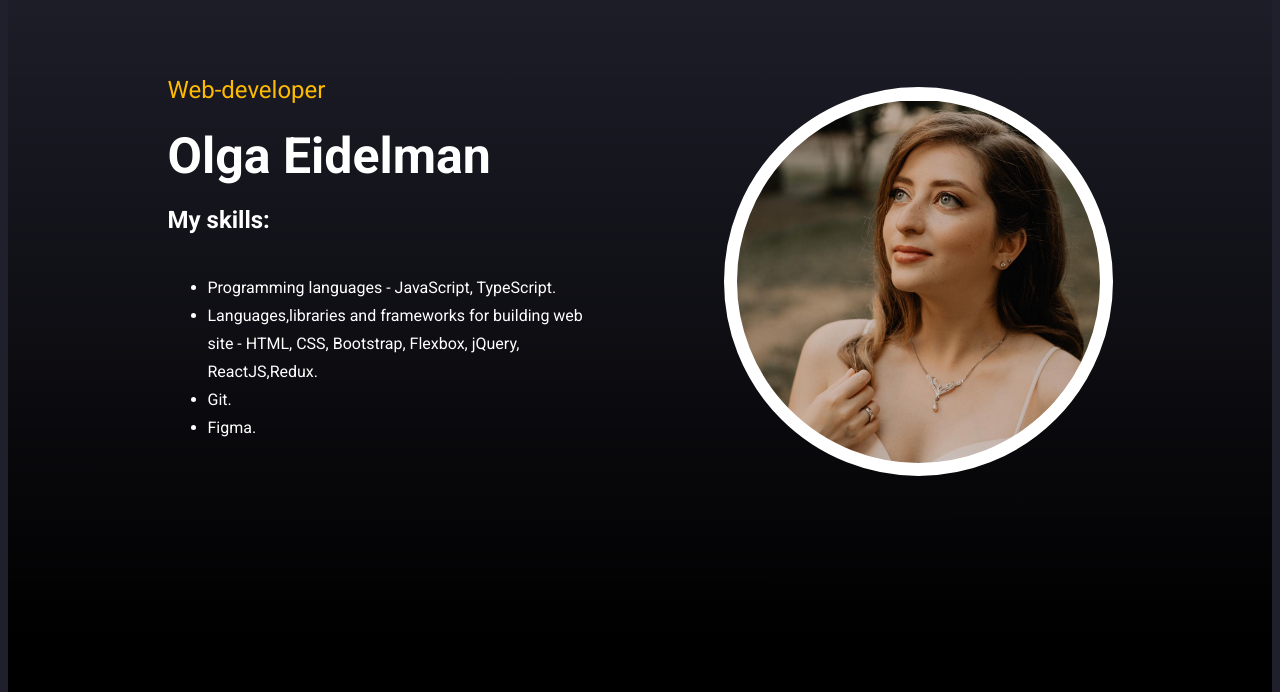
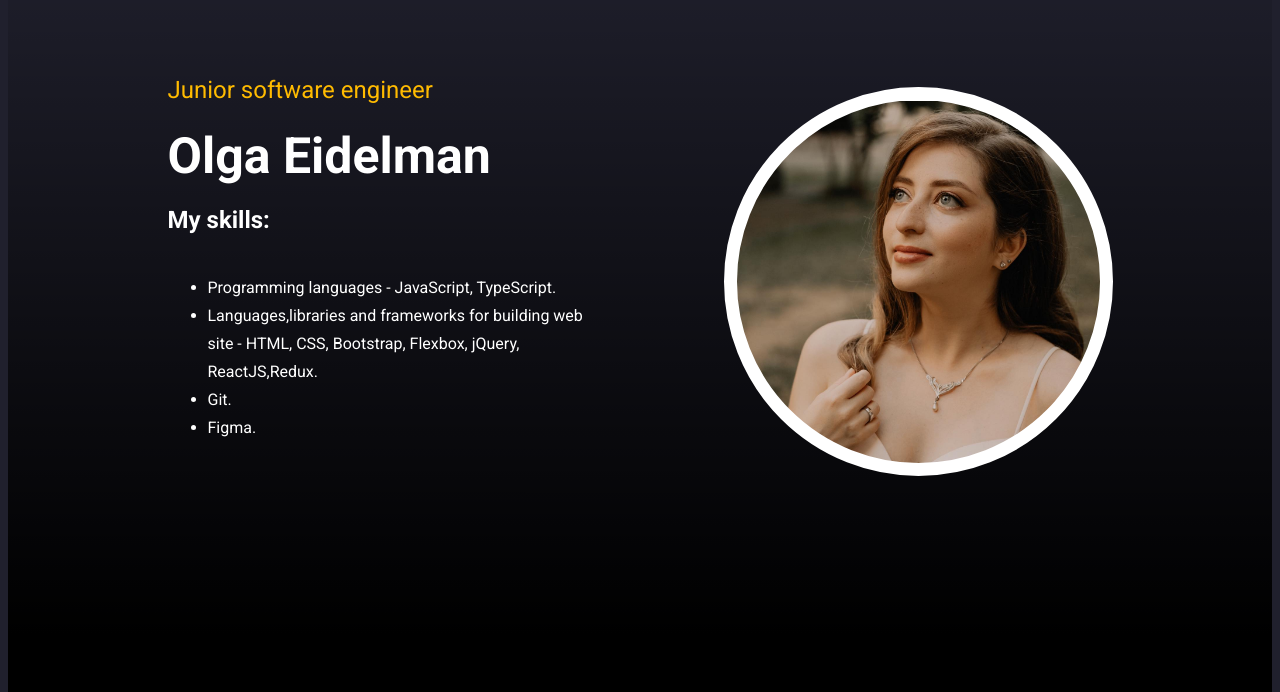
Before and after one commit to OlyaMoss/portfolio, a plain HTML site: page index.html in a window 1280 px wide. Shown: the part 108-800 px from the top of the page. Drawn offline with Linux system fonts and the light colour scheme; a script that the page names is missing.

Commit message:
Add files via upload

```diff
--- a/index.html
+++ b/index.html
@@ -32,7 +32,7 @@
       <div class="hero-content">
         <div class="hero-text">
           <span class="hero-subtitle wow animate__animated animate__fadeInRight"
-            data-wow-delay="0.2s">Web-developer</span>
+            data-wow-delay="0.2s">Junior software engineer</span>
           <h1 class="hero-title wow animate__animated animate__fadeInRight" data-wow-delay="0.4s">Olga Eidelman</h1>
           <h2 class="hero-skills wow animate__animated animate__fadeInRight" data-wow-delay="0.6s">My skills:</h2>
           <ul class="hero-description wow animate__animated animate__fadeInRight" data-wow-delay="0.8s">
```
